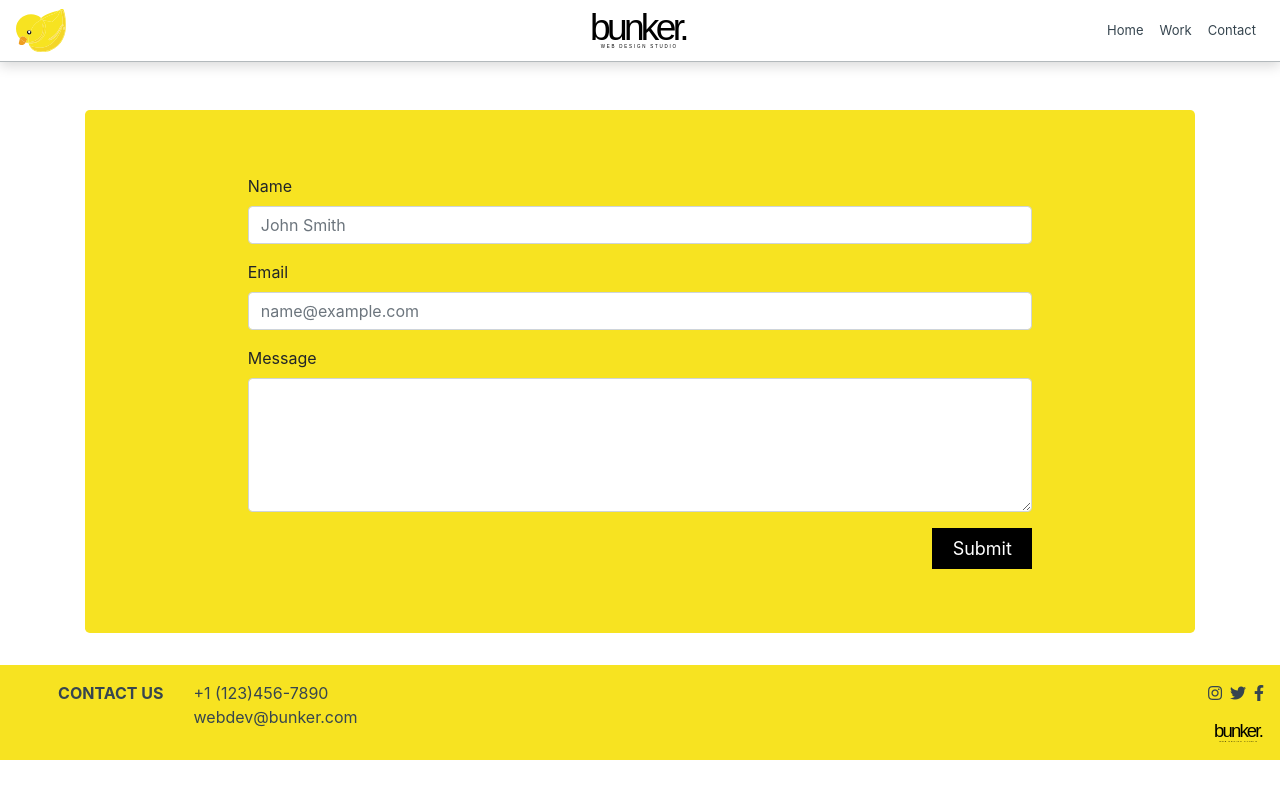
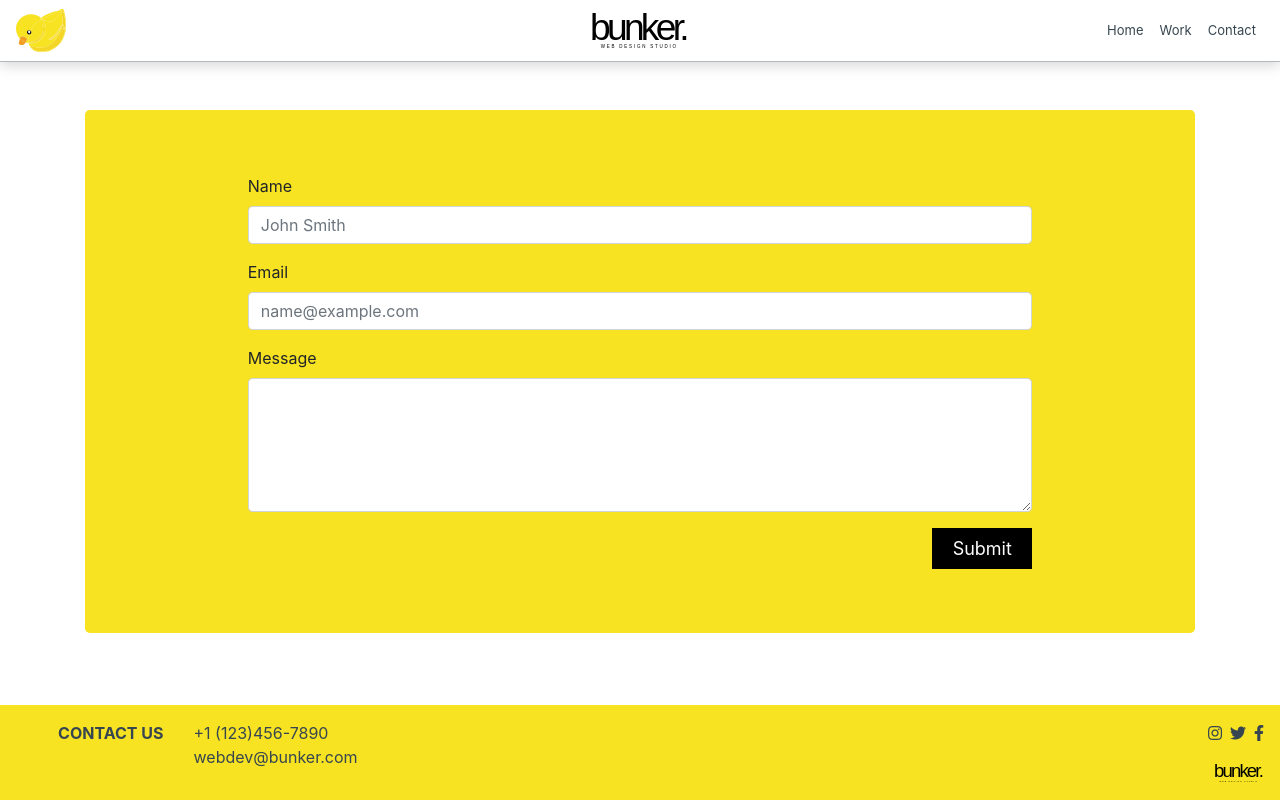
Before and after one commit to bkamara/portfolio-bootstrap, a plain HTML site: page contact.html in a window 1280 px wide. Drawn offline with nearby package versions, Linux system fonts and the light colour scheme.

Commit message:
fixed footer

```diff
--- a/contact.html
+++ b/contact.html
@@ -62,7 +62,7 @@
   </main>
 
   <!--FOOTER-->
-  <footer class="footer theme-footer p-3">
+  <footer class="footer theme-footer p-3 fixed-bottom">
     <div class="row">
       <div class="col-10">
         <div class="row" id="contact-us-info">
--- a/style.css
+++ b/style.css
@@ -71,8 +71,6 @@ button.theme-submit:hover {
 .theme-footer{
     color: #36454f;
     min-height: 50px;
-    bottom: 0;
-    width: 100%;
 }
 
 @media only screen and (max-width: 600px) {
```
